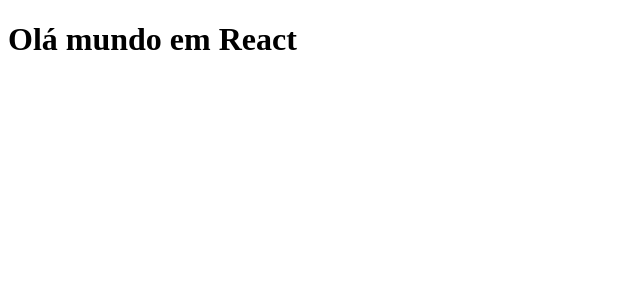
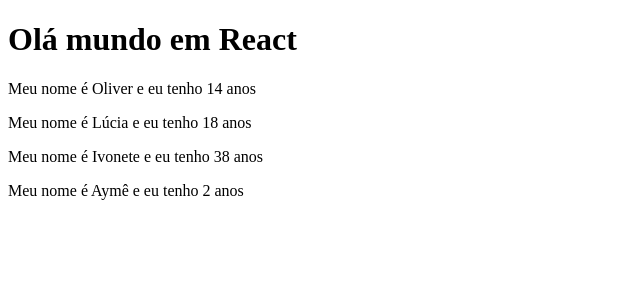
Before and after one commit to leonardogtc/A2026_reactjs, a React (Create React App) app in the folder primeiro-app/: page / in a window 1280 px wide. Shown: the top 300 px of the page, without its empty margins (0-640 px from the left). Built offline with nearby package versions, Linux system fonts and the light colour scheme.

Commit message:
Entendendo props e componentes.

```diff
--- a/primeiro-app/src/App.js
+++ b/primeiro-app/src/App.js
@@ -1,9 +1,28 @@
+import Nome from "./components/Nome";
+
+// 1. DEFINIÇÃO DO COMPONENTE:
+// Em React, criamos a interface por meio de "Componentes".
+// Este é um "Componente Funcional" (uma função JavaScript normal que retorna elementos visuais).
+// Regra importante: o nome de um componente React DEVE começar com letra maiúscula (ex: "App").
 function App() {
+  // 2. RETORNO DO COMPONENTE (JSX):
+  // O que está dentro do return parece HTML, mas na verdade é JSX (JavaScript XML).
+  // O JSX permite escrever a estrutura visual diretamente dentro do código JavaScript.
+  // Regra importante: o return deve sempre ter um único elemento pai envolvendo tudo (neste caso, a <div>).
   return (
     <div>
+      {/* 3. ELEMENTO VISUAL: */}
+      {/* Aqui estamos renderizando uma tag de título tradicional, agora gerenciada pelo React */}
       <h1>Olá mundo em React</h1>
+      <Nome nome="Oliver" idade="14" />
+      <Nome nome="Lúcia" idade="18" />
+      <Nome nome="Ivonete" idade="38" />
+      <Nome nome="Aymê" idade="2" />
     </div>
   );
 }
 
+// 4. EXPORTAÇÃO DO COMPONENTE:
+// O "export default" torna este componente disponível para ser importado por outros arquivos.
+// Por exemplo, no arquivo index.js, nós o importamos com: import App from './App';
 export default App;
--- /dev/null
+++ b/primeiro-app/src/components/Nome.js
@@ -0,0 +1,7 @@
+function Nome({ nome, idade }) {
+    return (
+        <p>Meu nome é {nome} e eu tenho {idade} anos</p>
+    );
+}
+
+export default Nome;
```
